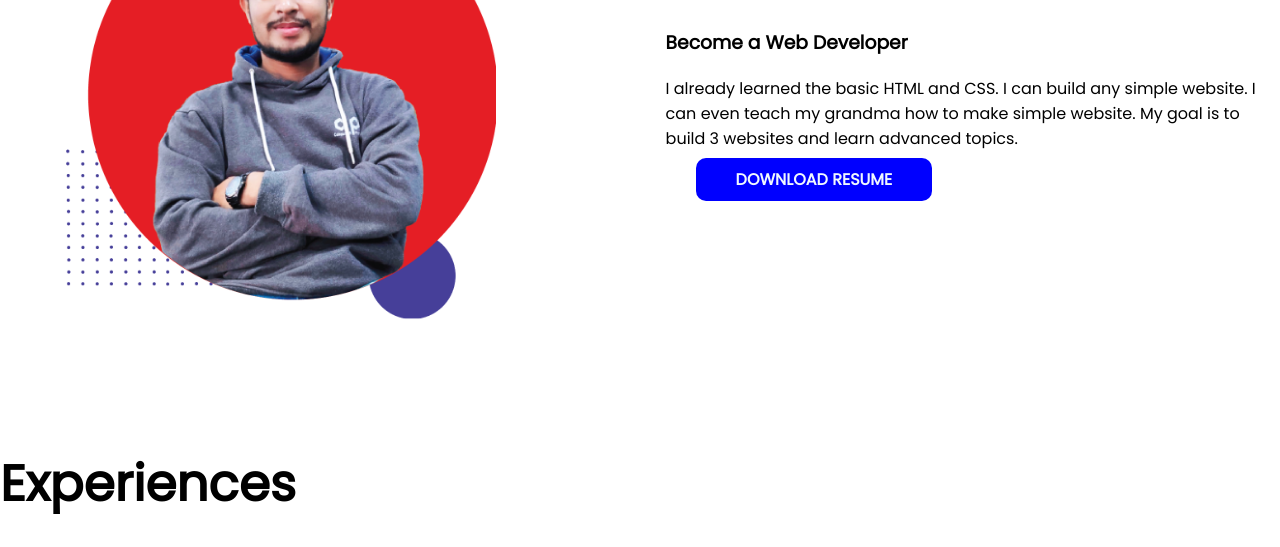
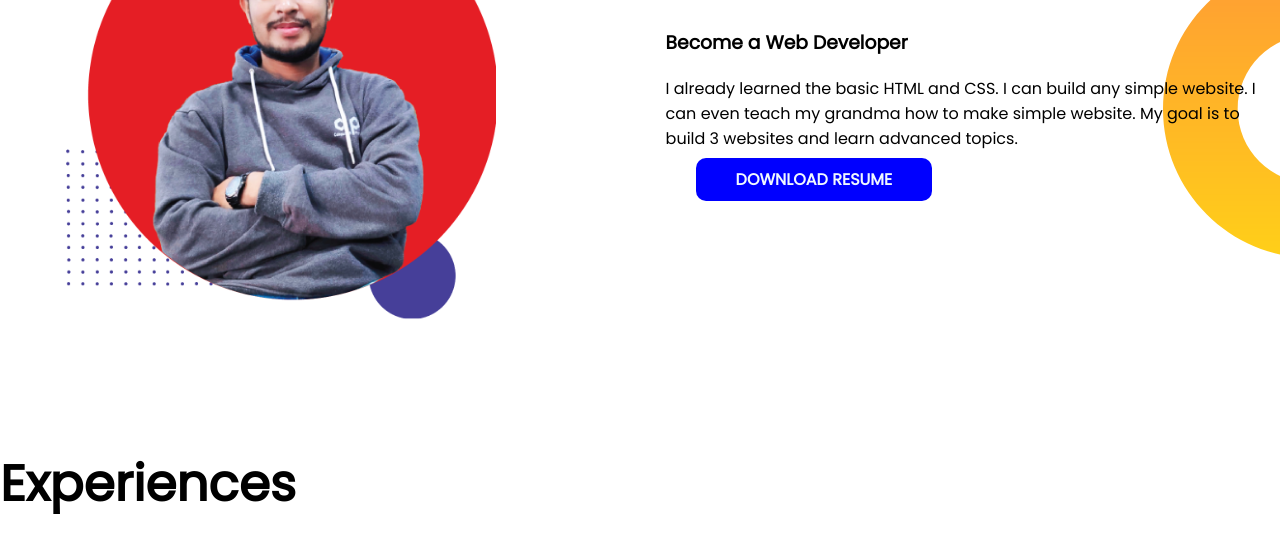
Before and after one commit to Mahmudul-hasan16/developer-protfolio, a plain HTML site: page index.html in a window 1280 px wide. Shown: the part 768-1315 px from the top of the page. Drawn offline with Linux system fonts and the light colour scheme; the site is published under a folder, as on GitHub Pages, so addresses that start at the root find nothing.

Commit message:
finaltouch

```diff
--- a/style.css
+++ b/style.css
@@ -49,7 +49,7 @@ h2 {
 }
 
 .dream-big {
-    background-image: url(/images/dream-bg.png);
+    background-image: url(./images/dream-bg.png);
     background-repeat: no-repeat;
     background-position: right;
 }
```
Also changed, not shown: index.html (+15 -0 lines).
